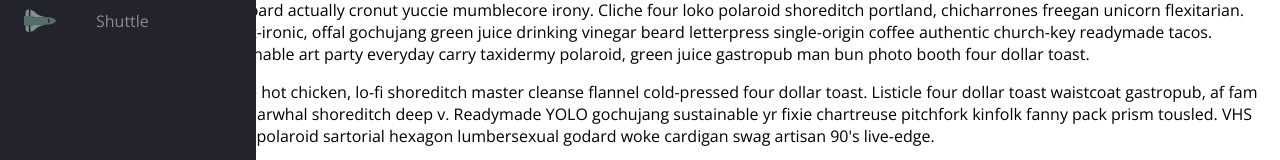
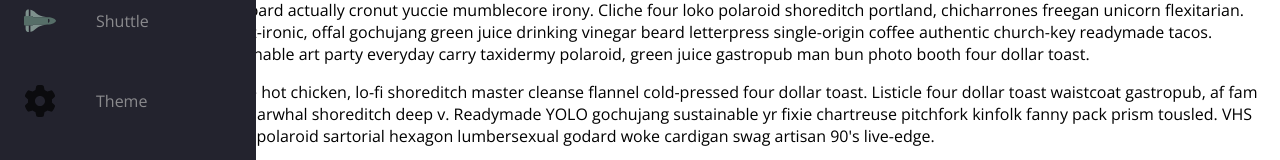
Before and after one commit to Cwarcup/responsive-icon-navbar, a plain HTML site: page index.html in a window 1280 px wide. Shown: the part 355-515 px from the top of the page. Drawn offline with nearby package versions, Linux system fonts and the light colour scheme; a script that the page names is missing.

Commit message:
change theme icon

```diff
--- a/index.html
+++ b/index.html
@@ -165,6 +165,18 @@
           </a>
         </li>
 
+        <li class="nav-item">
+          <a href="#" class="nav-link">
+            <svg xmlns="http://www.w3.org/2000/svg" viewBox="0 0 512 512">
+              <!--! Font Awesome Pro 6.0.0 by @fontawesome - https://fontawesome.com License - https://fontawesome.com/license (Commercial License) Copyright 2022 Fonticons, Inc. -->
+              <path
+                d="M495.9 166.6C499.2 175.2 496.4 184.9 489.6 191.2L446.3 230.6C447.4 238.9 448 247.4 448 256C448 264.6 447.4 273.1 446.3 281.4L489.6 320.8C496.4 327.1 499.2 336.8 495.9 345.4C491.5 357.3 486.2 368.8 480.2 379.7L475.5 387.8C468.9 398.8 461.5 409.2 453.4 419.1C447.4 426.2 437.7 428.7 428.9 425.9L373.2 408.1C359.8 418.4 344.1 427 329.2 433.6L316.7 490.7C314.7 499.7 307.7 506.1 298.5 508.5C284.7 510.8 270.5 512 255.1 512C241.5 512 227.3 510.8 213.5 508.5C204.3 506.1 197.3 499.7 195.3 490.7L182.8 433.6C167 427 152.2 418.4 138.8 408.1L83.14 425.9C74.3 428.7 64.55 426.2 58.63 419.1C50.52 409.2 43.12 398.8 36.52 387.8L31.84 379.7C25.77 368.8 20.49 357.3 16.06 345.4C12.82 336.8 15.55 327.1 22.41 320.8L65.67 281.4C64.57 273.1 64 264.6 64 256C64 247.4 64.57 238.9 65.67 230.6L22.41 191.2C15.55 184.9 12.82 175.3 16.06 166.6C20.49 154.7 25.78 143.2 31.84 132.3L36.51 124.2C43.12 113.2 50.52 102.8 58.63 92.95C64.55 85.8 74.3 83.32 83.14 86.14L138.8 103.9C152.2 93.56 167 84.96 182.8 78.43L195.3 21.33C197.3 12.25 204.3 5.04 213.5 3.51C227.3 1.201 241.5 0 256 0C270.5 0 284.7 1.201 298.5 3.51C307.7 5.04 314.7 12.25 316.7 21.33L329.2 78.43C344.1 84.96 359.8 93.56 373.2 103.9L428.9 86.14C437.7 83.32 447.4 85.8 453.4 92.95C461.5 102.8 468.9 113.2 475.5 124.2L480.2 132.3C486.2 143.2 491.5 154.7 495.9 166.6V166.6zM256 336C300.2 336 336 300.2 336 255.1C336 211.8 300.2 175.1 256 175.1C211.8 175.1 176 211.8 176 255.1C176 300.2 211.8 336 256 336z"
+              />
+            </svg>
+            <span class="link-text">Theme</span>
+          </a>
+        </li>
+
         <li class="nav-item" id="themeButton">
           <a href="#" class="nav-link">
             <svg
```
Also changed, not shown: gear-solid.svg (added).
